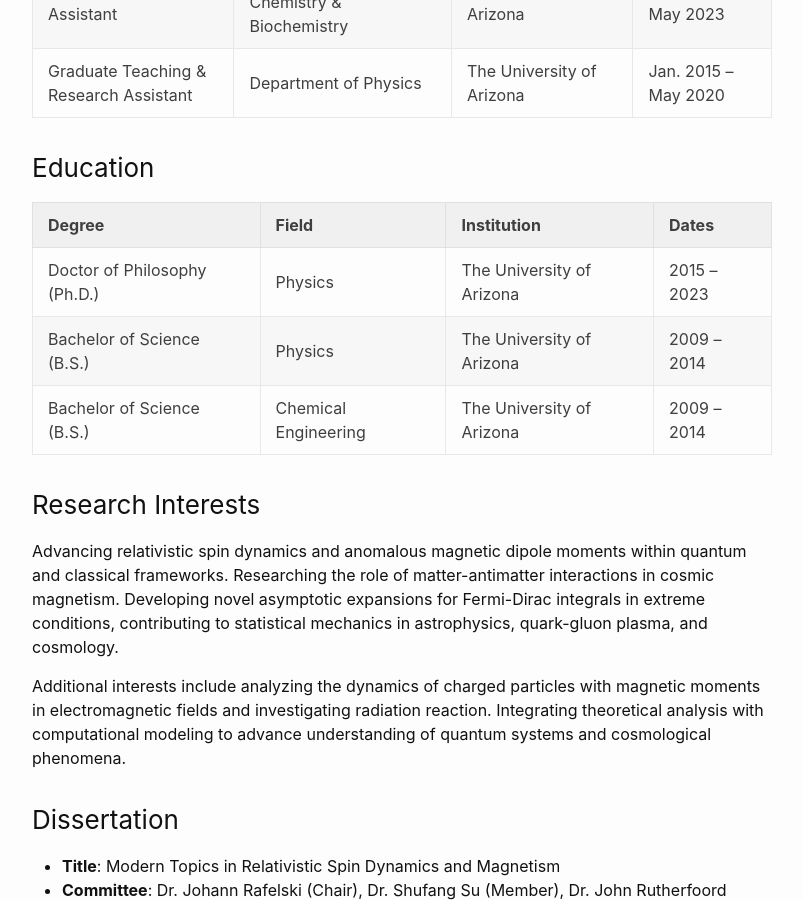
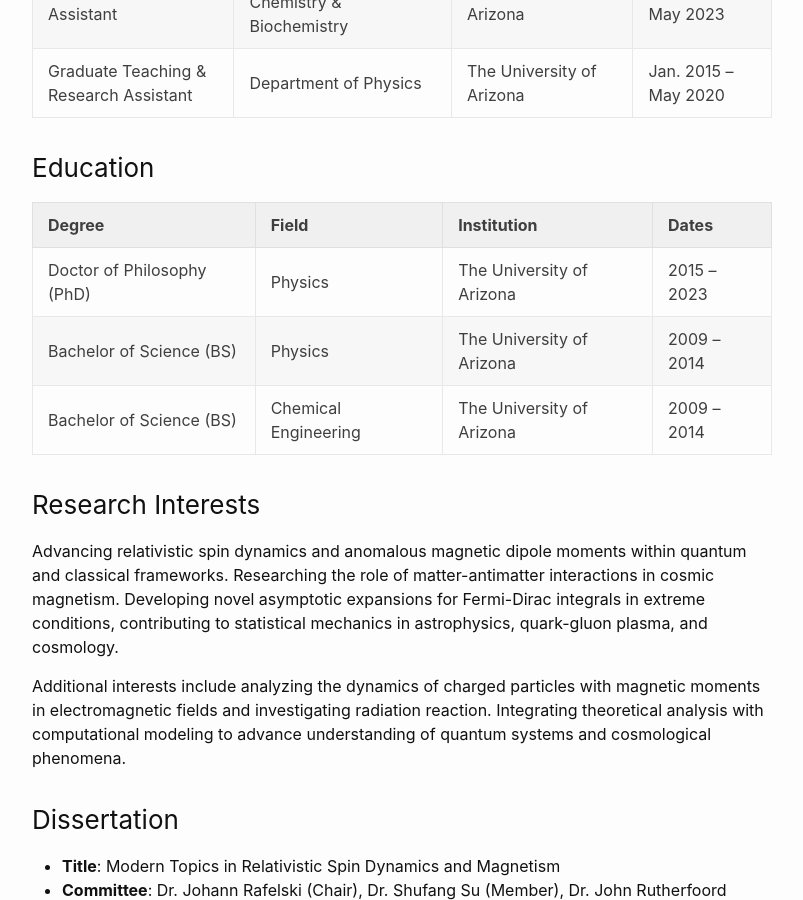
Before and after one commit to ajsteinmetz/ajsteinmetz.github.io, a Jekyll site: the page built from cv.md, in a window 1280 px wide and 900 px high, scrolled down 701 px. Shown: the whole window, without its empty margins (238-1041 px from the left). Built offline with Jekyll 4.4.1, drawn with Linux system fonts in a browser that asks for light colours; our own code applies the rules of GitHub Pages for plain Markdown files; comment, search, counter and statistics services are not loaded.

Commit message:
Update cv.md

```diff
--- a/cv.md
+++ b/cv.md
@@ -21,9 +21,9 @@
 
 | Degree                  | Field               | Institution              | Dates        |
 |-------------------------|---------------------|--------------------------|--------------|
-| Doctor of Philosophy (Ph.D.) | Physics       | The University of Arizona | 2015 – 2023 |
-| Bachelor of Science (B.S.)   | Physics       | The University of Arizona | 2009 – 2014 |
-| Bachelor of Science (B.S.)   | Chemical Engineering | The University of Arizona | 2009 – 2014 |
+| Doctor of Philosophy (PhD) | Physics       | The University of Arizona | 2015 – 2023 |
+| Bachelor of Science (BS)   | Physics       | The University of Arizona | 2009 – 2014 |
+| Bachelor of Science (BS)   | Chemical Engineering | The University of Arizona | 2009 – 2014 |
 
 ### Research Interests
 
```
